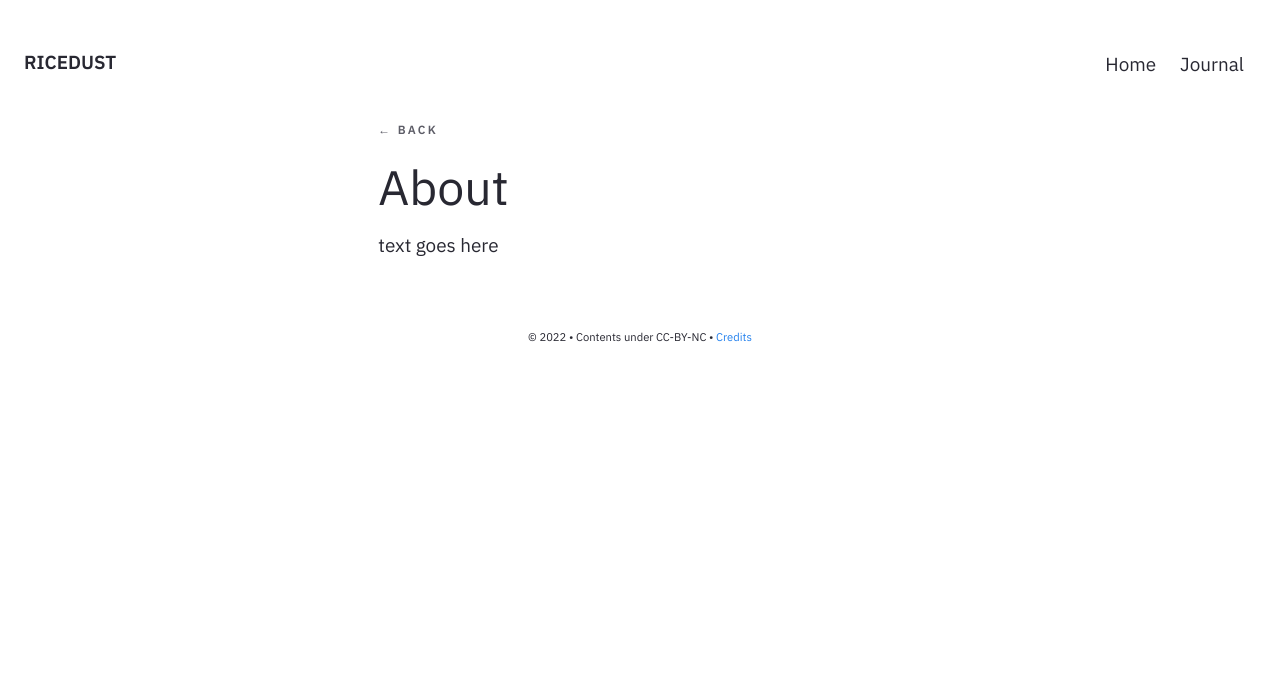
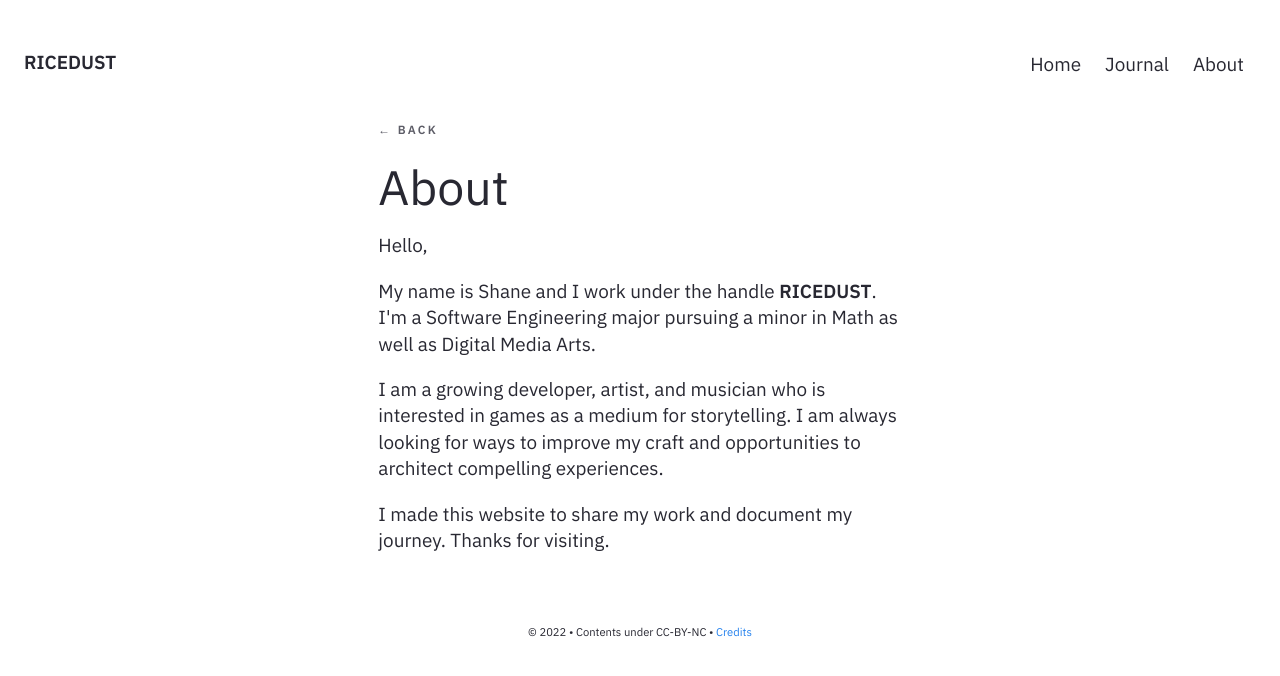
Before and after one commit to ricedust/ricedust.github.io, a Jekyll site: the page built from pages/about.md, in a window 1280 px wide. Shown: the top 676 px of the page. Built offline with Jekyll 4.4.1, drawn with Linux system fonts in a browser that asks for light colours.

Commit message:
added about page

```diff
--- a/_includes/Nav.html
+++ b/_includes/Nav.html
@@ -62,6 +62,9 @@
         <a href="/notes" class="navbar-item">
           Journal
         </a>
+        <a href="/about" class="navbar-item">
+          About
+        </a>
         <!--
         <a href="../post/how-to" class="navbar-item">
           How To
--- a/pages/about.md
+++ b/pages/about.md
@@ -5,4 +5,10 @@ permalink: /about
 title: About
 ---
 
-text goes here
+Hello,
+
+My name is Shane and I work under the handle **RICEDUST**. I'm a Software Engineering major pursuing a minor in Math as well as Digital Media Arts.
+
+I am a growing developer, artist, and musician who is interested in games as a medium for storytelling. I am always looking for ways to improve my craft and opportunities to architect compelling experiences.
+
+I made this website to share my work and document my journey. Thanks for visiting.
```
Also changed, not shown: pages/404.md (+1 -1 lines).
